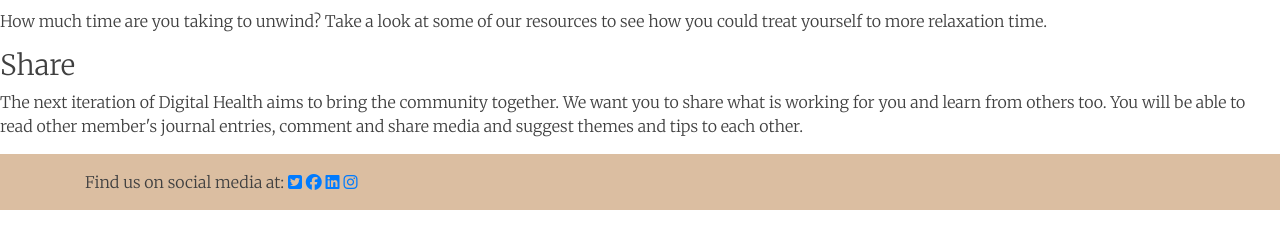
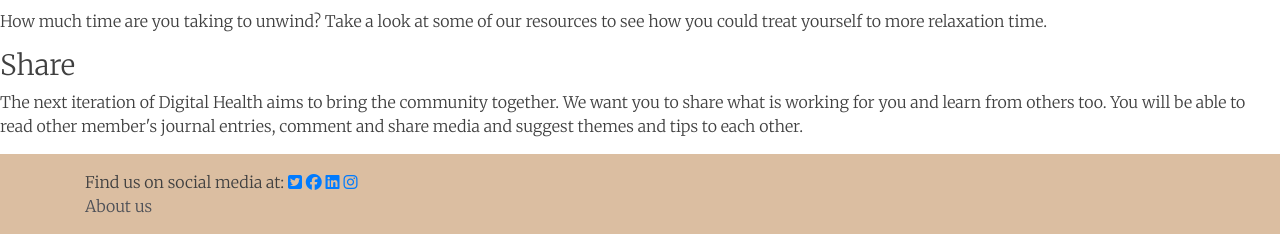
Before and after one commit to jswoodburn/sky-get-into-tech-project, a Flask app: page /aboutus in a window 1280 px wide. Shown: the part 749-983 px from the top of the page. Before the commit the page ends 959 px from the top, so only its background shows below. Run offline with Flask 2, Linux system fonts and the light colour scheme; some libraries are stand-ins or nearby versions.

Commit message:
about us footer linked into page

```diff
--- a/application/templates/layout.html
+++ b/application/templates/layout.html
@@ -72,6 +72,9 @@
         <a href="https://facebook.com/EarlyCareersSky" class="fa fa-facebook-official" aria-hidden="true" target="_blank"></a>
         <a href="https://linkedin.com/company/sky" class="fa fa-linkedin-square" aria-hidden="true" target="_blank"></a>
         <a href="https://instagram.com/_lifeatsky/" class="fa fab fa-instagram" aria-hidden="true" target="_blank"></a>
+         <div class="rasa">
+            <a href="/aboutus" style="color:rgba(77, 80, 87, 1);"> About us</a>
+         </div>
     </span>
   </div>
 </footer>
```
